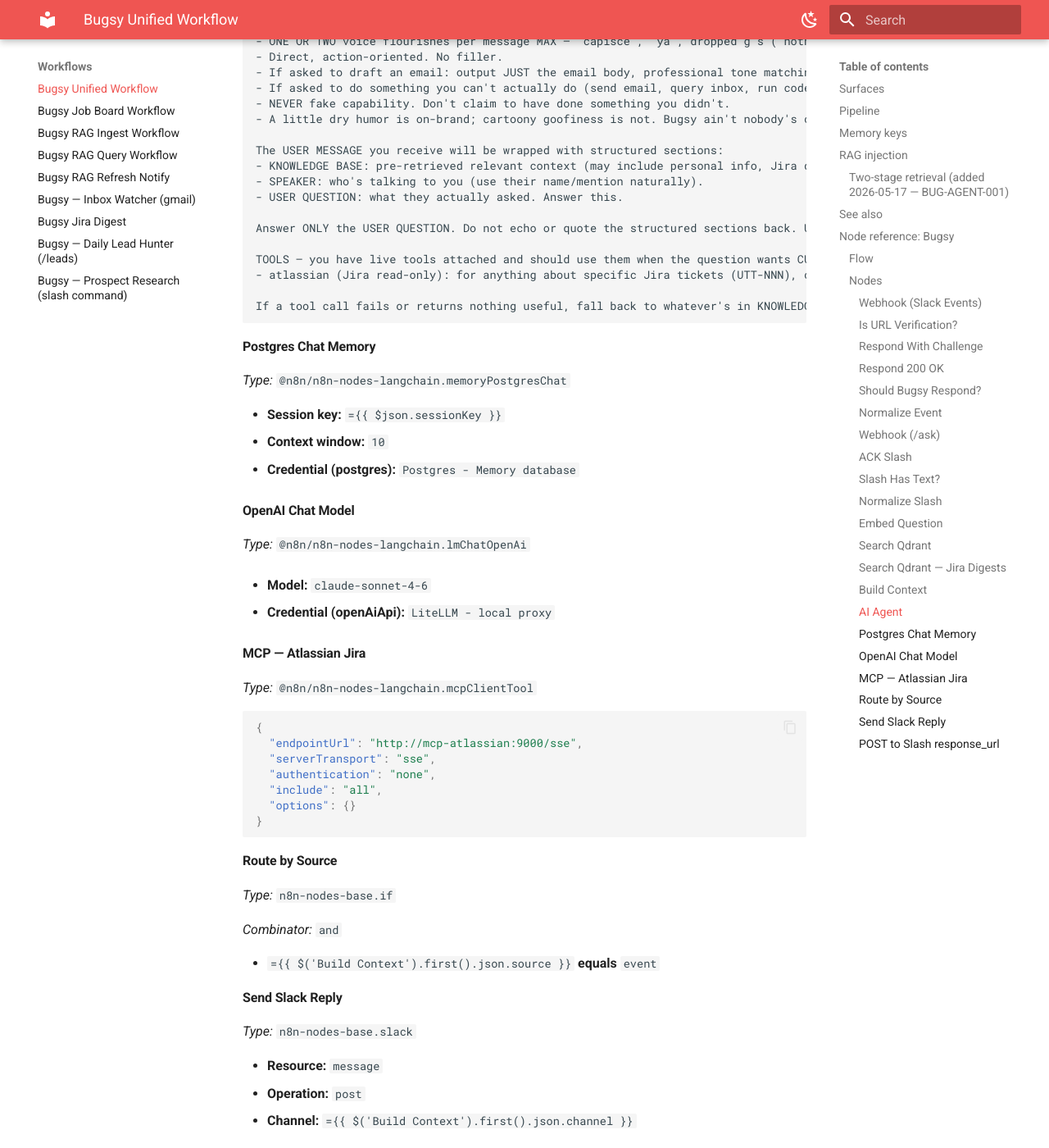
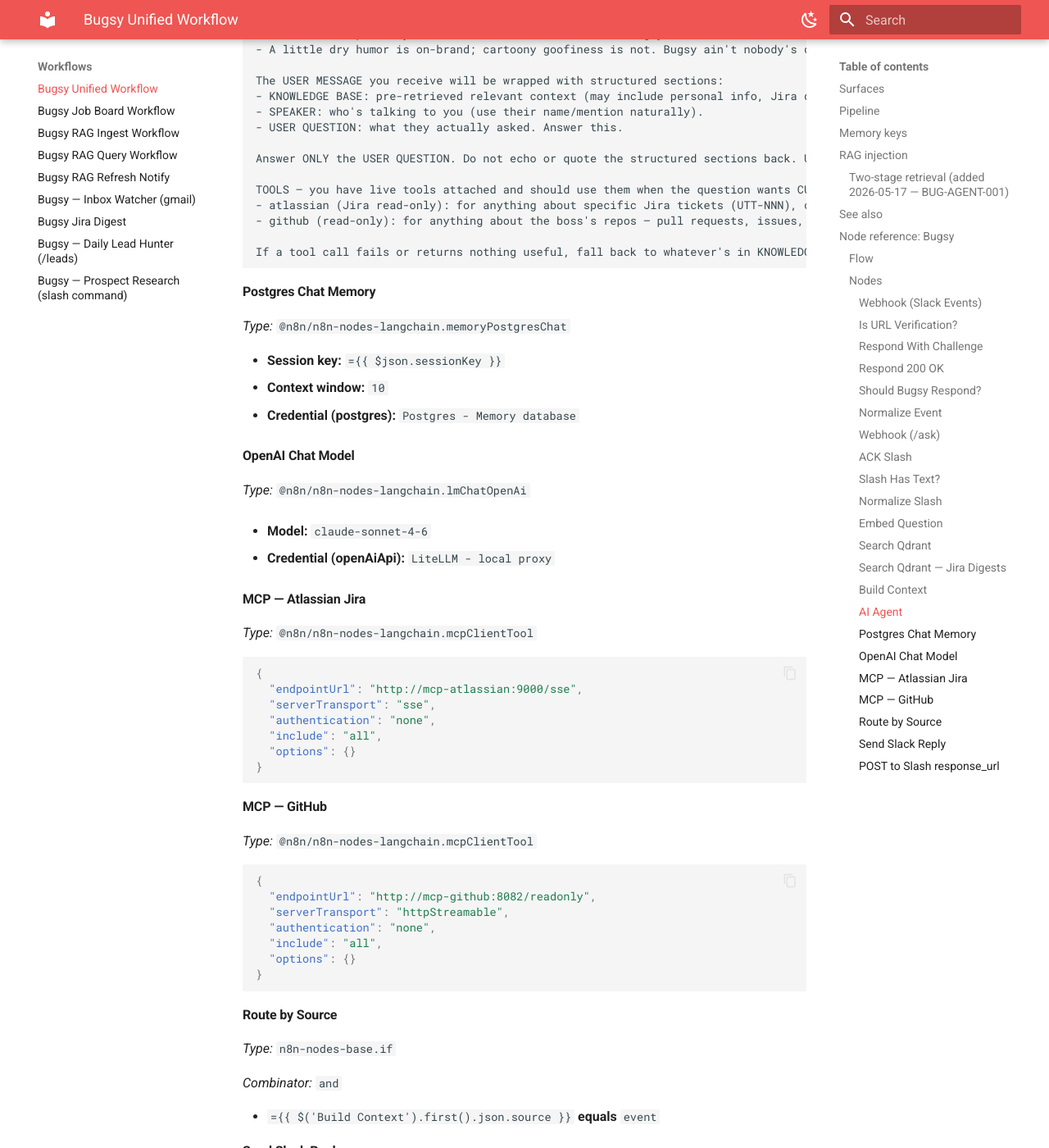
Before and after one commit to anthonycoffey/_agent, an MkDocs documentation site: the page built from docs/workflows/bugsy-unified.md, in a window 1280 px wide and 1400 px high, scrolled down 8347 px. Shown: the whole window at 82% size. Built offline with MkDocs 1.6.1 and Material for MkDocs 9.7.7, drawn with Linux system fonts in a browser that asks for light colours; some of the changed text lies outside the part shown.

Commit message:
feat(mcp): wire GitHub MCP into Bugsy (SPEC-MCP-001 Phase 1.2)
Stands up github/github-mcp-server as a container on agent-net and
adds an MCP Client Tool node to Bugsy's AI Agent so chat-time questions
about live GitHub state — open PRs, recent commits, issue threads,
code search — hit the API instead of guessing from RAG content.

Container (agent/docker-compose.yml):
  agent-mcp-github — ghcr.io/github/github-mcp-server:latest, started
    with `http --port 8082 --read-only`. Streamable HTTP transport
    (not SSE, unlike Atlassian's sooperset image). Credentials from
    .env (GITHUB_PERSONAL_ACCESS_TOKEN).

Defense-in-depth read-only:
  1. PAT scoped read-only (fine-grained, only Contents/PRs/Issues/
     Metadata read scopes — no write anywhere).
  2. Server started with --read-only flag (rejects write tools at
     the handler layer).
  3. n8n points at /readonly route, which applies a chi withReadonly
     middleware regardless of the flag — third independent layer.

Workflow (agent/n8n/workflows/bugsy.json):
  New 'MCP — GitHub' node (@n8n/n8n-nodes-langchain.mcpClientTool
  v1.2) pointing at http://mcp-github:8082/readonly with
  serverTransport=httpStreamable. Wired into the AI Agent via
  ai_tool alongside the existing atlassian tool.

System prompt:
  Extended TOOLS section with a 'github' entry teaching the agent
  when to reach for live GitHub data (PRs, commits, issues, code,
  repo metadata). Lists the boss's primary repos (coffey.codes,
  _agent, periscope) so the agent isn't guessing. Re-asserts the
  read-only policy: no PR opens, no comments, no pushes.

env.template:
  Added GITHUB_TOKEN_MCP block with creation steps + the exact
  read-only scope picks for a fine-grained PAT.

Phase 1.2 implementation landed; end-to-end verification pending
on the VM (set token, docker compose up -d mcp-github, import
bugsy.json, smoke test by asking Bugsy a question that needs live
GitHub state — 'what PRs are open on coffey.codes?').

````diff
--- a/docs/workflows/bugsy-unified.md
+++ b/docs/workflows/bugsy-unified.md
@@ -129,6 +129,7 @@ flowchart TD
   postgres_chat_memory["Postgres Chat Memory"]
   openai_chat_model["OpenAI Chat Model"]
   mcp_atlassian_jira["MCP — Atlassian Jira"]
+  mcp_github["MCP — GitHub"]
   route_by_source["Route by Source"]
   send_slack_reply["Send Slack Reply"]
   post_to_slash_response_url["POST to Slash response_url"]
@@ -149,6 +150,7 @@ flowchart TD
   postgres_chat_memory -->|ai_memory| ai_agent
   openai_chat_model -->|ai_languageModel| ai_agent
   mcp_atlassian_jira -->|ai_tool| ai_agent
+  mcp_github -->|ai_tool| ai_agent
   ai_agent --> route_by_source
   route_by_source --> send_slack_reply
   route_by_source --> post_to_slash_response_url
@@ -387,6 +389,7 @@ Answer ONLY the USER QUESTION. Do not echo or quote the structured sections back
 
 TOOLS — you have live tools attached and should use them when the question wants CURRENT state, not historical context:
 - atlassian (Jira read-only): for anything about specific Jira tickets (UTT-NNN), current status, recent activity, sprint state, assignments, comments, watchers. The KNOWLEDGE BASE 'jira-digests' entries are point-in-time snapshots from past digests — they go stale within hours. If the boss asks 'what's UTT-299's status?' or 'who's working on the dropdown thing this week?', call the atlassian tool to look up live state; do NOT answer from a digest. When you call the tool, briefly tell the boss what you found ('Just checked Jira: UTT-299's still In Review, B.J.'s waiting on ya.'). All Jira surfaces are READ-ONLY for now — don't try to transition, comment, or assign tickets; if asked, say writes aren't wired up yet.
+- github (read-only): for anything about the boss's repos — pull requests, issues, file contents, recent commits, code search, repo metadata. Use it when the boss asks 'what PRs are open on coffey.codes?', 'what's that issue about the menu bug?', 'show me the latest commit to periscope', 'who's reviewing my open PRs?', etc. The boss's primary repos include anthonycoffey/coffey.codes, anthonycoffey/_agent (this stack), and anthonycoffey/periscope. When you call the tool, briefly cite what you pulled ('Pulled GitHub: #42 on coffey.codes is open, waiting on review since Friday.'). READ-ONLY — don't try to open PRs, comment on issues, or push commits; say writes aren't wired up yet.
 
 If a tool call fails or returns nothing useful, fall back to whatever's in KNOWLEDGE BASE (noting it's possibly stale) and tell the boss the tool didn't answer.
 ```
@@ -413,6 +416,19 @@ If a tool call fails or returns nothing useful, fall back to whatever's in KNOWL
 {
   "endpointUrl": "http://mcp-atlassian:9000/sse",
   "serverTransport": "sse",
+  "authentication": "none",
+  "include": "all",
+  "options": {}
+}
+```
+
+#### MCP — GitHub
+*Type:* `@n8n/n8n-nodes-langchain.mcpClientTool`
+
+```json
+{
+  "endpointUrl": "http://mcp-github:8082/readonly",
+  "serverTransport": "httpStreamable",
   "authentication": "none",
   "include": "all",
   "options": {}
````
Also changed, not shown: other parts of docs/workflows/bugsy-unified.md (+2 -2 lines), docs/specs/active/SPEC-MCP-001-mcp-server-fleet-for-bugsy.md (+18 -2 lines), 3 other files.
